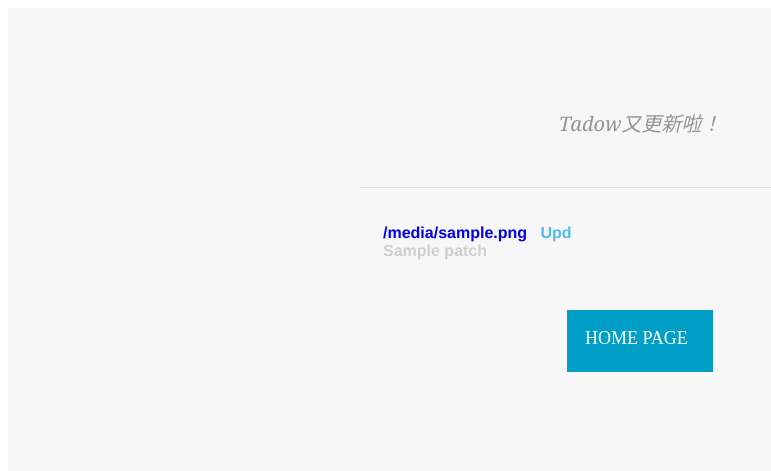
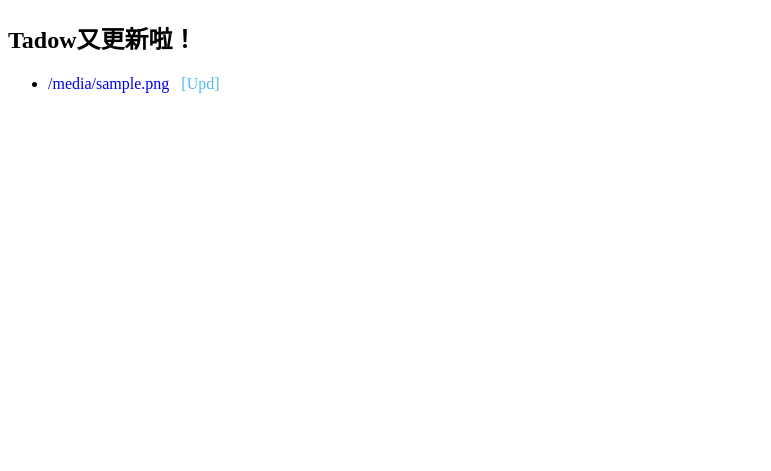
Before and after one commit to Reso1mi/hexo-subscribe, a Flask app: template templates/mail.html in a window 1280 px wide. Shown: the top 471 px of the page, without its empty margins (0-771 px from the left). Run offline with Flask 2, Linux system fonts and the light colour scheme; the template is opened without the code that fills it: most values are stand-ins (such as "Sample title", 1, 10 or a date in 2020).

Commit message:
大道至简

```diff
--- a/subscribe.py
+++ b/subscribe.py
@@ -10,7 +10,6 @@ from config import Config
 from mail import send_mail
 import requests
 import frontmatter
-import string
 import os
 from urllib.parse import urlparse
 
@@ -33,8 +32,8 @@ class Blog:
 
 @app.route(context + '/hook', methods=['POST'])
 def hook():
-    if not verify_signature(request.data):
-        return 'authentication failed'
+    # if not verify_signature(request.data):
+    #     return 'authentication failed'
     payload = json.loads(request.data)
     before = payload['before']
     after = payload['after']
@@ -44,8 +43,8 @@ def hook():
     template = env.get_template('mail.html')
     content = template.render(blogs=blogs)
     emails = [address.email for address in Addr.select()]
-    send_mail("privateli@qq.com", Config.upd_subject, content, 'html')
-    # send_mail(emails, Config.upd_subject, content, 'html')
+    # send_mail("privateli@qq.com", Config.upd_subject, content, 'html')
+    send_mail(emails, Config.upd_subject, content, 'html')
     return 'success'
 
 
@@ -96,7 +95,7 @@ def get_diff(api, before, after):
 
 
 def get_url_patch(gh_raw_url):
-    res=urlparse(gh_raw_url)
+    res = urlparse(gh_raw_url)
     raw_url = Config().raw_api + res.path.replace('/raw', '')
     print(raw_url)
     file_raw = requests.get(raw_url).text
--- a/templates/mail.html
+++ b/templates/mail.html
@@ -6,95 +6,28 @@
 
         font-size: 16px;
     }
-
-    .main {
-        padding-top: 100px;
-        background-color: #F7F7F7;
-        padding-bottom: 100px;
-    }
-
-    .news_title_cn {
-        color: #949494;
-        font-family: Georgia;
-        font-size: 20px;
-        font-style: italic;
-        font-weight: normal;
-        text-align: center;
-    }
-
-    .news_content {
-        border-top: 1px solid #E0E0E0;
-        padding-top: 20px;
-        margin: 50px auto;
-        width: 560px;
-        color: #444444;
-        font-family: Helvetica;
-        font-weight: bold;
-    }
-
-    .news_content ul {
-        margin-left: -17px;
-    }
-
-    .goHome {
-        padding: 18px;
-        margin: 0 auto;
-        width: 110px;
-        height: 26px;
-        background-color: #009FC7;
-    }
-
-    .goHome a {
-        font-size: 18px;
-        color: #fff;
-    }
-
-
-    .footer .img-wrapper {
-        width: 200px;
-        height: 154px;
-        margin: 20px auto;
-    }
-
-    .textFlow {
-        overflow: hidden;
-        white-space: nowrap;
-        text-overflow: ellipsis;
-        color: #CECFCE;
-    }
 </style>
 <head>
     <meta charset="UTF-8">
 </head>
 <body>
-<div class="main">
-    <div class="news">
-        <div class="news_title_cn">
-            Tadow又更新啦！
-        </div>
-
-        <div class="news_content">
+<div>
+    <h2>Tadow又更新啦！</h2>
     <ul>
         {% for blog in blogs %}
-                    <li style="list-style-type:none;">
+            <li>
                 <a href="{{ blog.url }}">
                     {{ blog.filename }} &nbsp;
                     {% if blog.status == 'modified' %}
-                                <span style="color:#52bcee">Upd</span>
+                        <span style="color:#52bcee">[Upd]</span>
                     {% endif %}
                     {% if blog.status == 'added' %}
-                                <span style="color:#78ac6b">New</span>
+                        <span style="color:#78ac6b">[New]</span>
                     {% endif %}
                 </a>
-                        <div class="textFlow">{{ blog.patch }}</div>
             </li>
         {% endfor %}
     </ul>
 </div>
-    </div>
-    <div class="goHome">
-        <a href="https://imlgw.top" style="text-decoration: none">HOME PAGE</a>
-    </div>
-</div>
 </body>
 </html>
```
Lines whose indentation alone changed are shown as unchanged.
